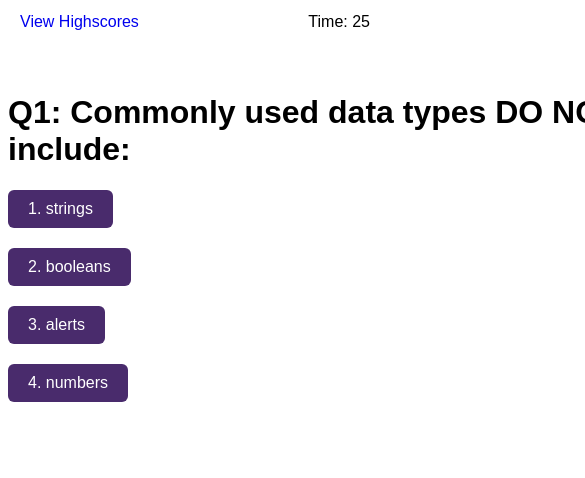
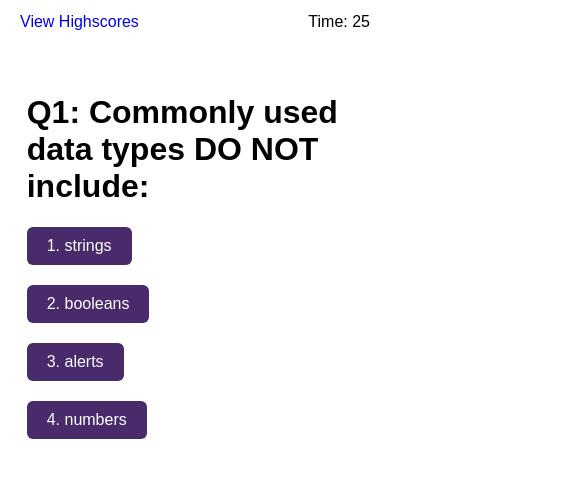
Before and after one commit to tak-9/quiz, a plain HTML site: page quiz.html in a window 390 px wide. Shown: the top 478 px of the page, 585 px wide, since content can reach past the window. Drawn offline with Linux system fonts and the light colour scheme.

Commit message:
Added mobile phone support

```diff
--- a/assets/css/quiz.css
+++ b/assets/css/quiz.css
@@ -25,6 +25,14 @@ header {
     padding-top: 20px;
     width: 700px;
     margin: auto;
+}
+
+@media only screen and (max-width: 600px) {
+    #quizContainer {
+        padding-top: 20px;
+        width: 90%;
+        margin: auto;
+    }
 }
 
 .button{
--- a/quiz.html
+++ b/quiz.html
@@ -2,6 +2,8 @@
 <html>
 
 <head>
+    <meta charset="UTF-8" />
+    <meta name="viewport" content="width=device-width, initial-scale=1.0" />
     <title>Coding Quiz Challenge</title>
     <link rel="stylesheet" href="./assets/css/quiz.css">
 </head>
```
Also changed, not shown: highscores.html (+2 -0 lines), index.html (+4 -1 lines).
